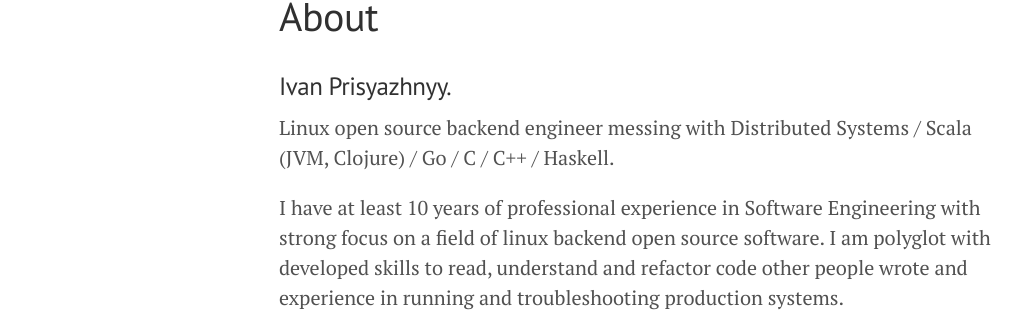
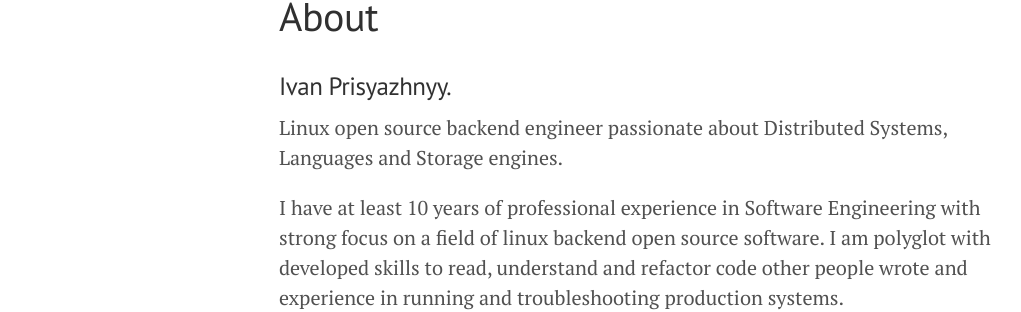
Before and after one commit to sitano/sitano.github.io, a Jekyll site: the page built from about.md, in a window 1280 px wide. Shown: the part 141-453 px from the top of the page, without its empty margins (1-1022 px from the left). Built offline with Jekyll 4.4.1, drawn with Linux system fonts in a browser that asks for light colours; Markdown is read by kramdown in place of the engine named in the settings.

```diff
--- a/about.md
+++ b/about.md
@@ -5,8 +5,8 @@
 
 ### Ivan Prisyazhnyy.
 
-Linux open source backend engineer messing with Distributed Systems /
-Scala (JVM, Clojure) / Go / C / C++ / Haskell.
+Linux open source backend engineer passionate about Distributed Systems,
+Languages and Storage engines.
 
 I have at least 10 years of professional experience in Software Engineering
 with strong focus on a field of linux backend open source software.
@@ -20,7 +20,7 @@
 distributed software.
 
 p.s. I am a fan of twitter, facebook, google, amazon open source stuff
-, *nix, colemak, vim, emacs, intellij and macs.
+, \*nix, colemak, vim, emacs, intellij and macs.
 
 ### My lovely podcasts
 
```
Also changed, not shown: _posts/2014-08-10-rebuild-ubuntu-bzr-package.md (+10 -3 lines).
